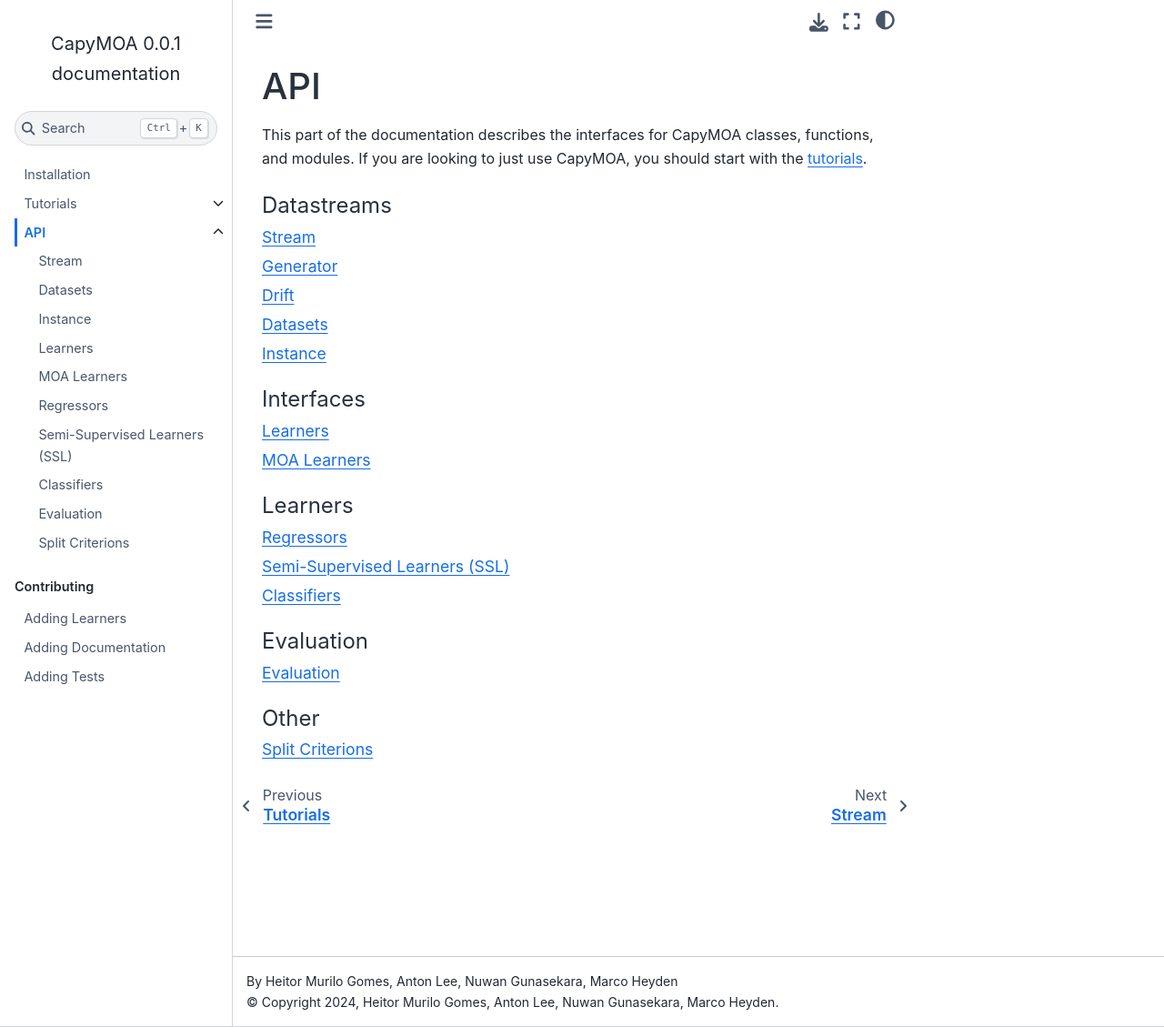
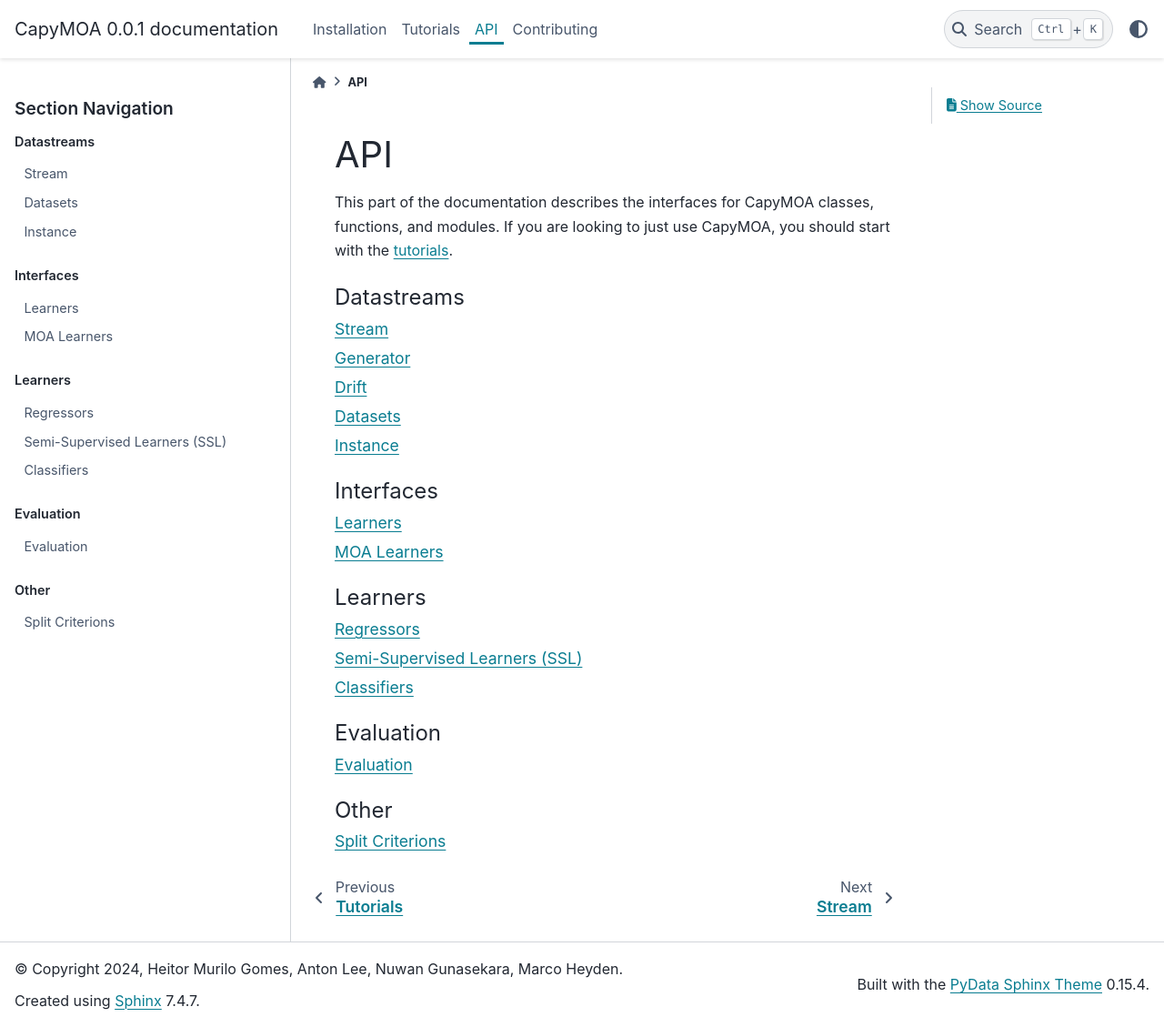
Before and after one commit to adaptive-machine-learning/CapyMOA, a Sphinx documentation site: the page built from docs/api/index.rst, in a window 1280 px wide and 1129 px high. Shown: the whole window at 91% size. Built offline with Sphinx 7.4.7 and the PyData theme 0.15.4, drawn with Linux system fonts in a browser that asks for light colours; pages that are not in the unit, such as notebooks, are missing from menus.

Commit message:
Fix documentation build

```diff
--- a/docs/conf.py
+++ b/docs/conf.py
@@ -57,7 +57,7 @@
 # -- Options for HTML output -------------------------------------------------
 # https://www.sphinx-doc.org/en/master/usage/configuration.html#options-for-html-output
 
-html_theme = "sphinx_book_theme"
+html_theme = "pydata_sphinx_theme"
 html_static_path = ['_static']
 
 # Setup symbolic links for notebooks
--- a/pyproject.toml
+++ b/pyproject.toml
@@ -33,14 +33,15 @@
     "jupyter",
     "nbmake",
     "pytest-xdist",
-    "invoke"
+    "invoke",
+    "wget"
 ]
 
 doc=[
     # Documentation generator
     "sphinx",
     # Theme for the documentation
-    "sphinx-book-theme",
+    "pydata-sphinx-theme",
     # Allows to include Jupyter notebooks in the documentation
     "sphinx-autobuild",
     # Allows to include Jupyter notebooks in the documentation
```
Also changed, not shown: docs/contributing/index.rst (added, +10 -0 lines), docs/index.rst (+2 -5 lines), docs/api/index.rst (renamed from docs/api/api.rst).
